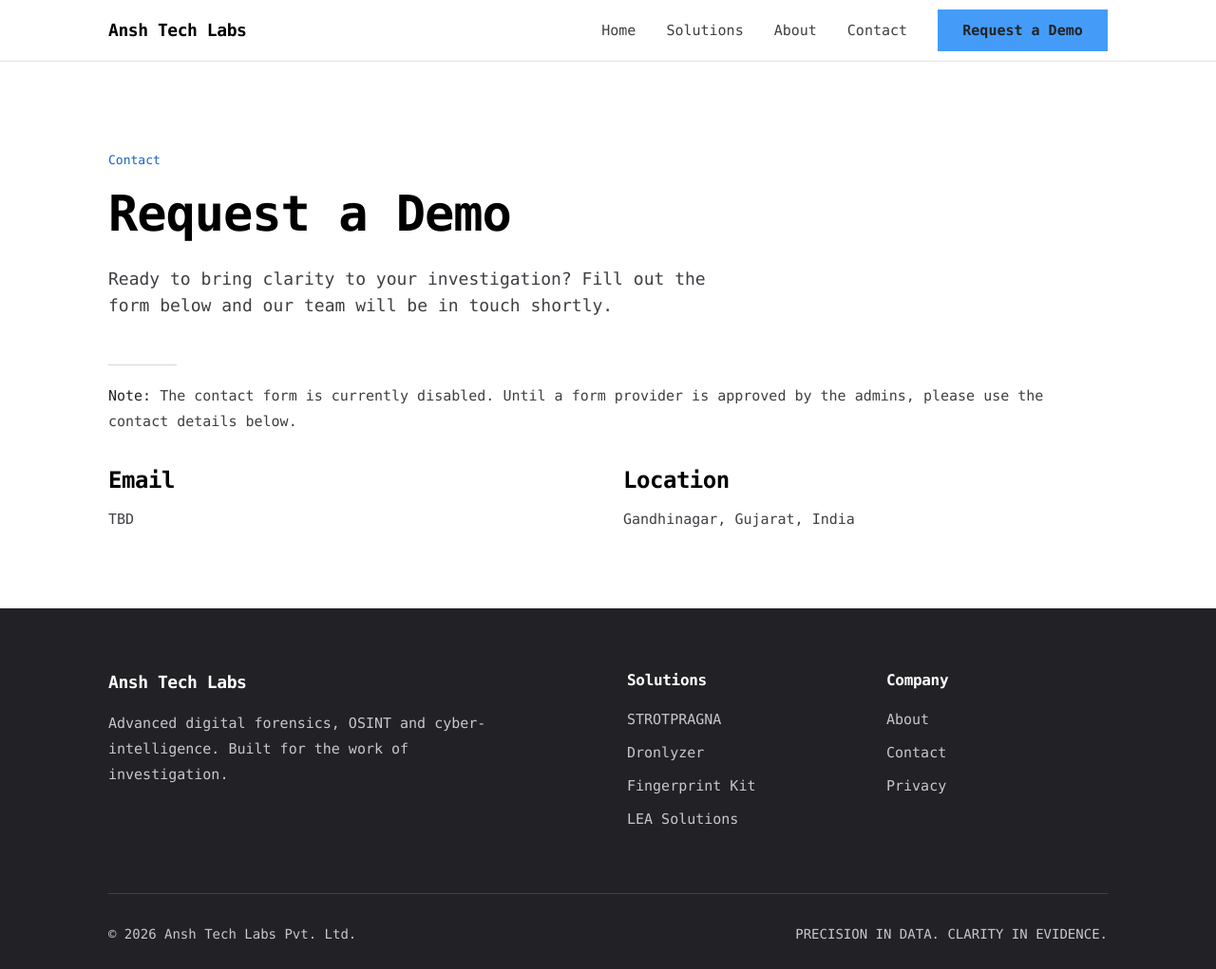
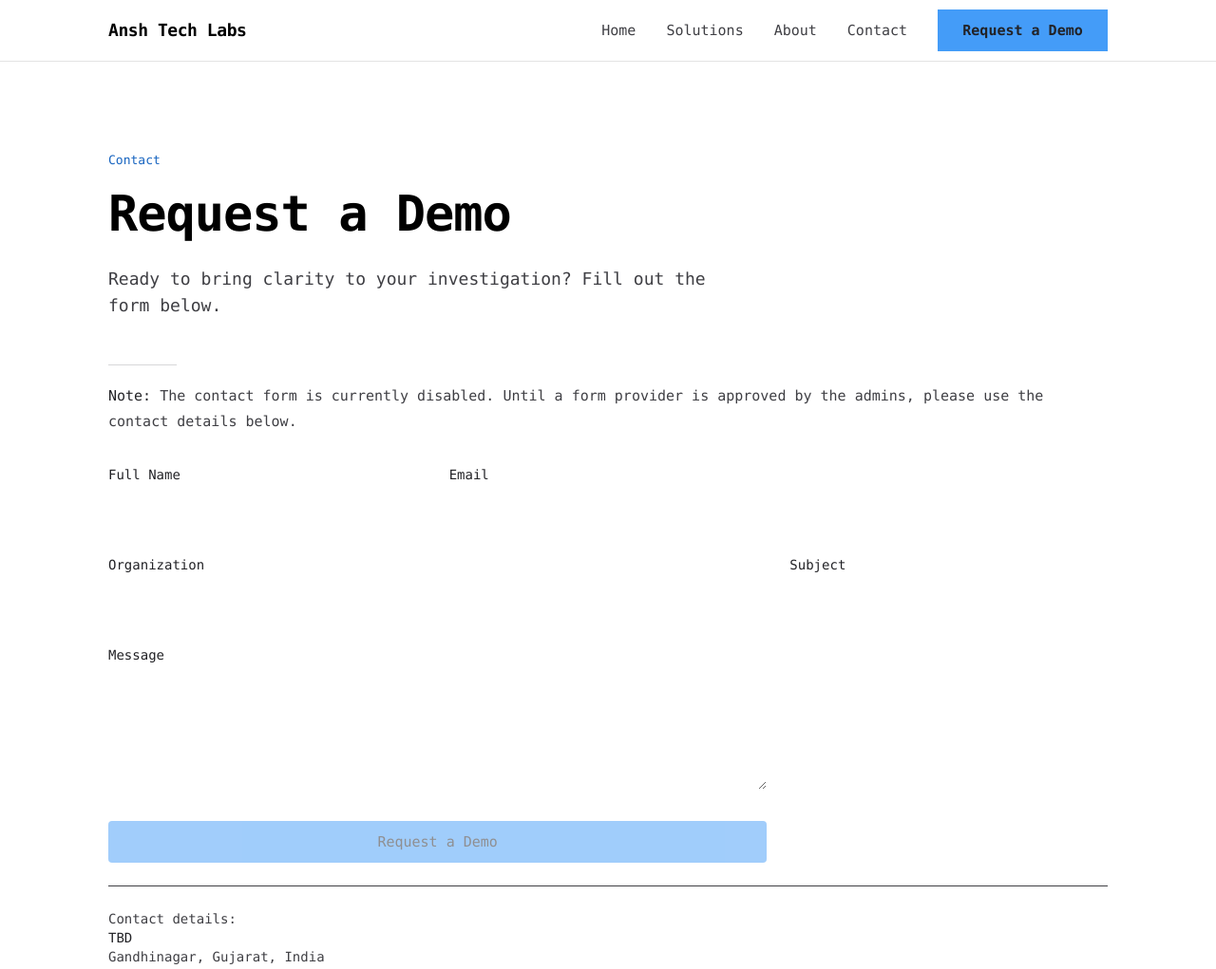
Before and after one commit to PheonixKB/Ansh-Tech-Lab, an Astro site: page /contact in a window 1280 px wide. Shown: the top 1021 px of the page at 95% size. Built offline with nearby package versions, Linux system fonts and the light colour scheme; Astro itself is replaced by a stand-in of ours.

Commit message:
feat: add disabled contact form UI with all states

```diff
--- a/src/pages/contact.astro
+++ b/src/pages/contact.astro
@@ -12,7 +12,7 @@ const description = 'Get in touch with Ansh Tech Labs';
       <p data-ix="eyebrow" class="eyebrow">Contact</p>
       <h1 class="mb-6">Request a Demo</h1>
       <p data-ix="lead" class="max-w-2xl text-lg text-muted">
-        Ready to bring clarity to your investigation? Fill out the form below and our team will be in touch shortly.
+        Ready to bring clarity to your investigation? Fill out the form below.
       </p>
     </div>
   </section>
@@ -23,15 +23,36 @@ const description = 'Get in touch with Ansh Tech Labs';
         <p class="mb-8 text-muted">
           <strong class="font-medium text-text">Note:</strong> The contact form is currently disabled. Until a form provider is approved by the admins, please use the contact details below.
         </p>
-        <div class="grid grid-cols-1 gap-8 md:grid-cols-2">
+        <!-- Contact form UI - disabled until admin approves provider -->
+        <form class="mt-6 grid grid-cols-1 gap-6 md:grid-cols-2 lg:grid-cols-3" novalidate>
           <div>
-            <h2 class="mb-3 text-2xl">Email</h2>
-            <p class="text-muted">{site.contact.email}</p>
+            <label class="block text-sm font-medium text-text mb-2" for="name">Full Name</label>
+            <input class="w-full rounded border-border-line py-2 pl-3 text-text focus:outline-none focus:ring-2 focus:ring-accent" id="name" type="text" disabled>
           </div>
           <div>
-            <h2 class="mb-3 text-2xl">Location</h2>
-            <p class="text-muted">Gandhinagar, Gujarat, India</p>
+            <label class="block text-sm font-medium text-text mb-2" for="email">Email</label>
+            <input class="w-full rounded border-border-line py-2 pl-3 text-text focus:outline-none focus:ring-2 focus:ring-accent" id="email" type="email" disabled>
           </div>
+          <div class="lg:col-span-2">
+            <label class="block text-sm font-medium text-text mb-2" for="organization">Organization</label>
+            <input class="w-full rounded border-border-line py-2 pl-3 text-text focus:outline-none focus:ring-2 focus:ring-accent" id="organization" type="text" disabled>
+          </div>
+          <div>
+            <label class="block text-sm font-medium text-text mb-2" for="subject">Subject</label>
+            <input class="w-full rounded border-border-line py-2 pl-3 text-text focus:outline-none focus:ring-2 focus:ring-accent" id="subject" type="text" disabled>
+          </div>
+          <div class="col-span-3 lg:col-span-2">
+            <label class="block text-sm font-medium text-text mb-2" for="message">Message</label>
+            <textarea class="w-full rounded border-border-line py-2 pl-3 text-text focus:outline-none focus:ring-2 focus:ring-accent resize-hg" id="message" rows="4" disabled></textarea>
+          </div>
+          <div class="col-span-3 lg:col-span-2">
+            <button class="btn btn-primary w-full py-3 rounded font-medium disabled:opacity-50 disabled:cursor-not-allowed" disabled>Request a Demo</button>
+          </div>
+        </form>
+        <div class="mt-6 pt-6 border-t border-border-line text-sm text-muted">
+          <p>Contact details:</p>
+          <p class="font-medium text-text">{site.contact.email}</p>
+          <p>Gandhinagar, Gujarat, India</p>
         </div>
       </div>
     </div>
```
